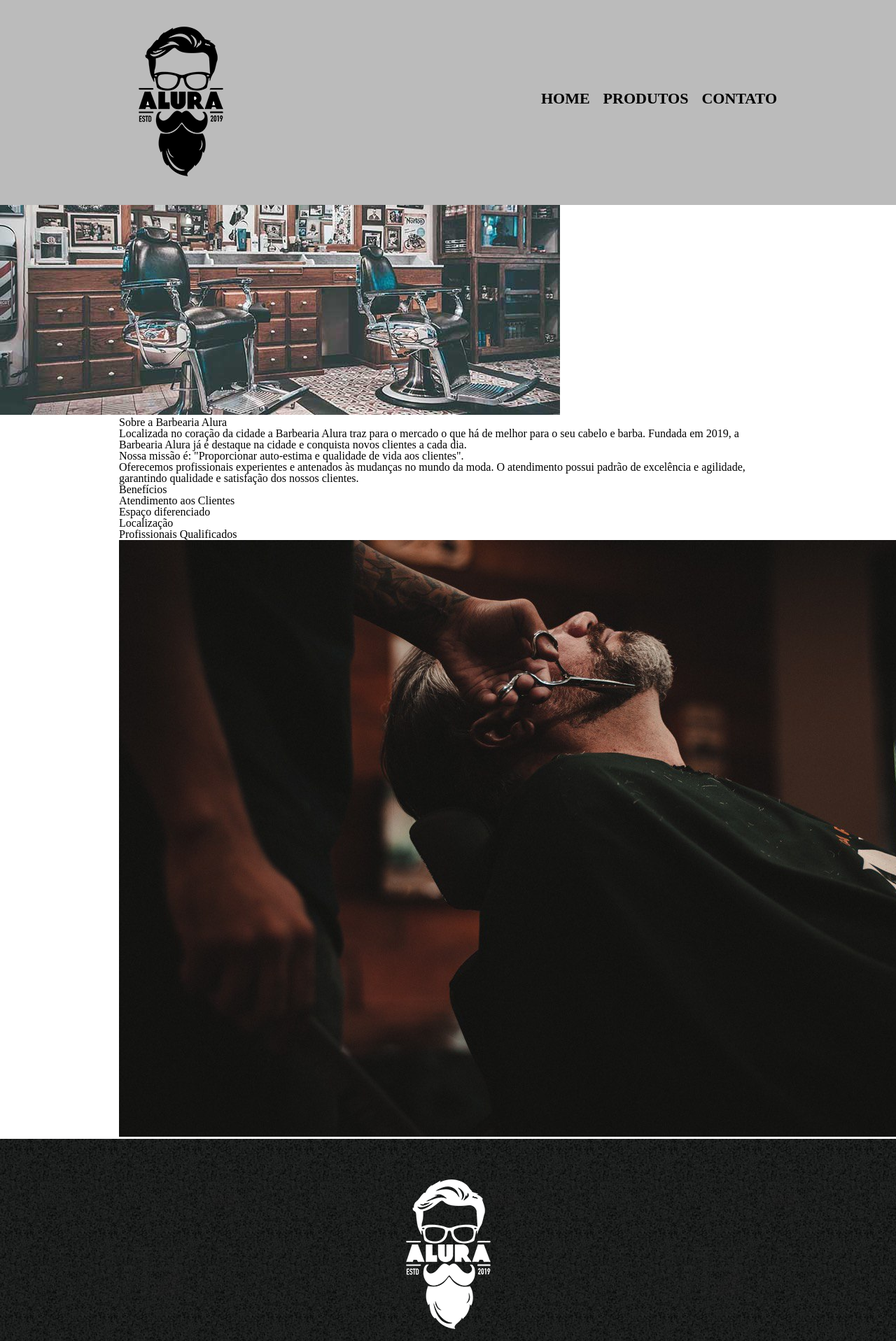
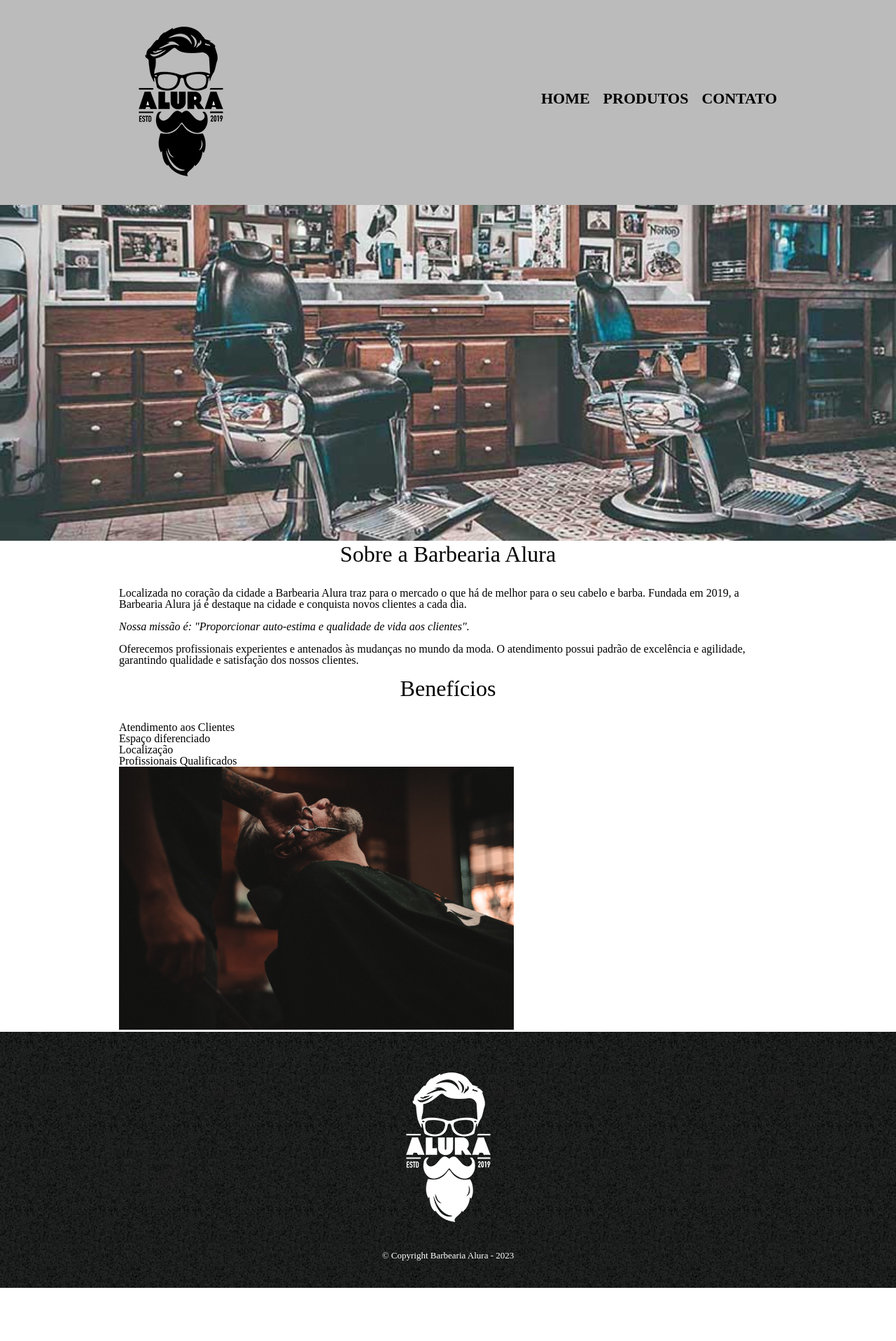
Before and after one commit to SpartanWilhelm/ALURA, a PHP site: page / in a window 1280 px wide; the page is wider, and only the part inside the window is pictured. Shown: the top 1917 px of that part at 70% size. After the commit the page ends 1841 px from the top of that part, so only its background shows below. Run offline with PHP 8.4, Linux system fonts and the light colour scheme.

Commit message:
Adaptando o CSS

```diff
--- a/HTML_CSS/index.html
+++ b/HTML_CSS/index.html
@@ -23,11 +23,11 @@
             </div>
         </header>
 
-        <img id="banner" src="banner.jpg">
+        <img class="banner" id="banner" src="banner.jpg">
 
         <main>
             <section class="principal">
-                <h2 class="titulo-centralizado">Sobre a Barbearia Alura</h2>
+                <h2 class="titulo-principal">Sobre a Barbearia Alura</h2>
 
                 <p>Localizada no coração da cidade a <strong>Barbearia Alura</strong> traz para o mercado o que há de melhor para o seu cabelo e barba. Fundada em 2019, a Barbearia Alura já é destaque na cidade e conquista novos clientes a cada dia.</p>
 
@@ -36,7 +36,7 @@
                 <p>Oferecemos profissionais experientes e antenados às mudanças no mundo da moda. O atendimento possui padrão de excelência e agilidade, garantindo qualidade e satisfação dos nossos clientes.</p>
             </section>
             <section class="beneficios">
-                <h3 class="titulo-centralizado">Benefícios</h3>
+                <h3 class="titulo-principal">Benefícios</h3>
                 <ul>
                     <li class="itens">Atendimento aos Clientes</li>
                     <li class="itens">Espaço diferenciado</li>
--- a/HTML_CSS/style.css
+++ b/HTML_CSS/style.css
@@ -144,3 +144,30 @@ td, th {
     border: 1px solid #000000;
     padding: 8px 15px;
 }
+
+/*css da página inicial */
+.banner {
+    width: 100%;
+}
+
+.titulo-principal {
+    text-align: center;
+    font-size: 2em;
+    margin: 0 0 1em;
+}
+
+.principal p {
+    margin: 0 0 1em;
+}
+
+.principal strong{
+    font-style: bold;
+}
+
+.principal em {
+    font-style: italic;
+}
+
+.imagembeneficios {
+    width: 60%;
+}
```
